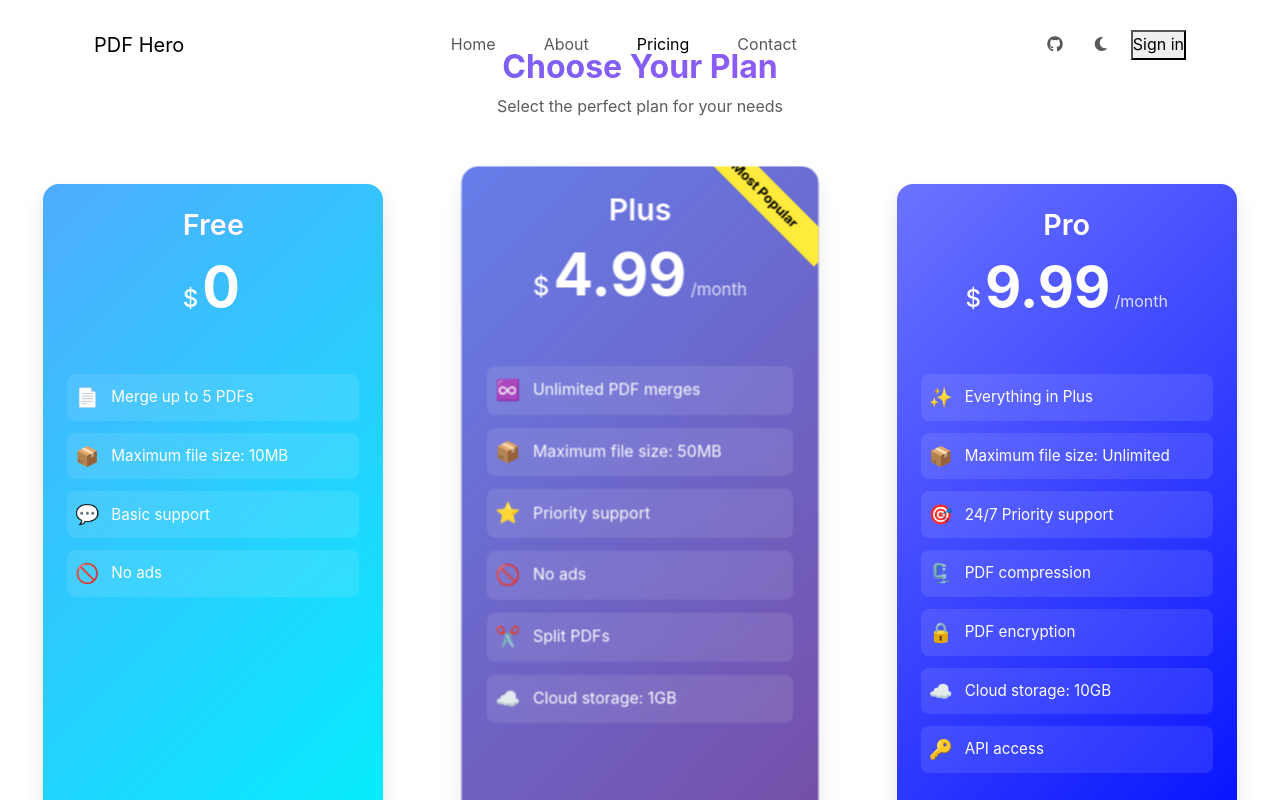
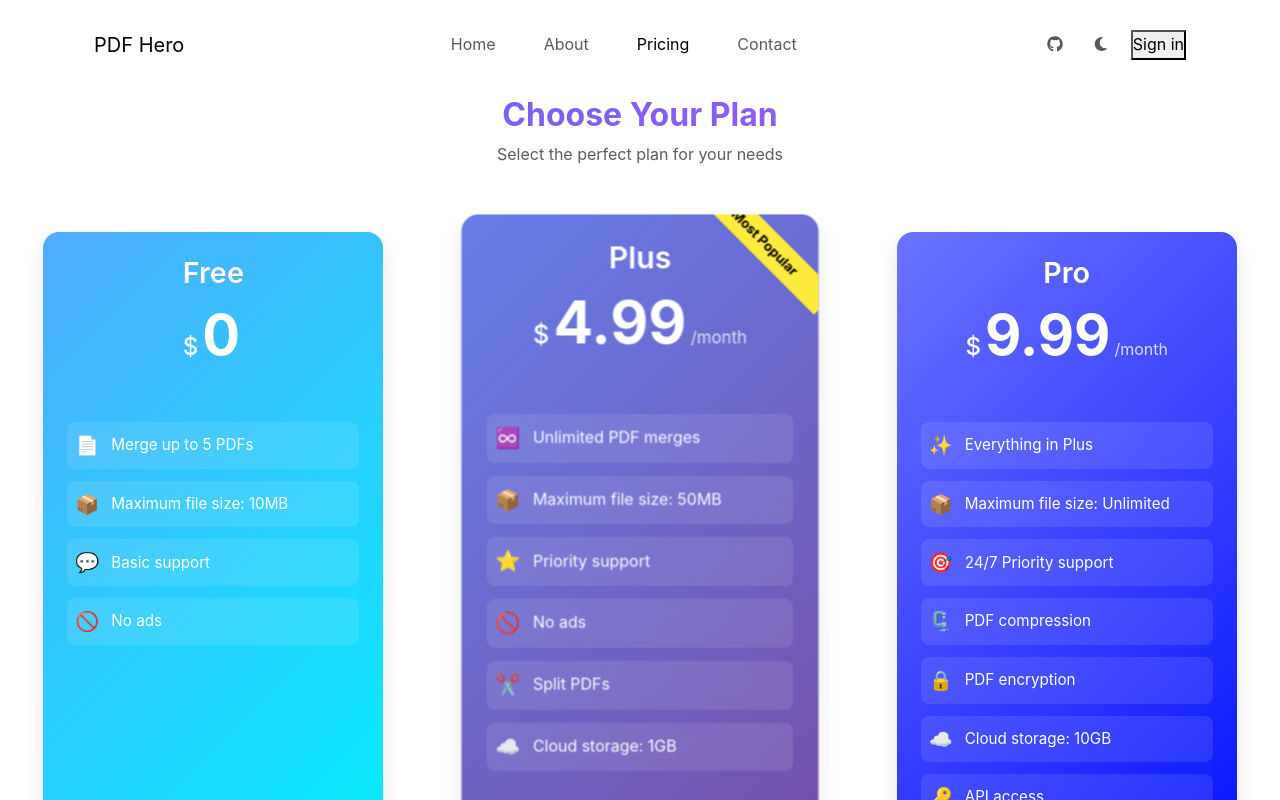
Before and after one commit to GourangaDasSamrat/PDF-Merger-React, a React (Vite) app: page /pricing in a window 1280 px wide. Shown: the top 800 px of the page. Built offline with nearby package versions, Linux system fonts and the light colour scheme; no server answers.

Commit message:
Adjust header margin in Pricing component for improved spacing

```diff
--- a/src/components/Pricing.jsx
+++ b/src/components/Pricing.jsx
@@ -57,7 +57,7 @@ export default function Pricing() {
   return (
     <Container fluid className="pricing-section py-5 mt-5">
       <div className="pricing-header">
-        <h2 className="text-center mb-2">Choose Your Plan</h2>
+        <h2 className="text-center mt-5 mb-2">Choose Your Plan</h2>
         <p className="text-center text-muted">
           Select the perfect plan for your needs
         </p>
```
